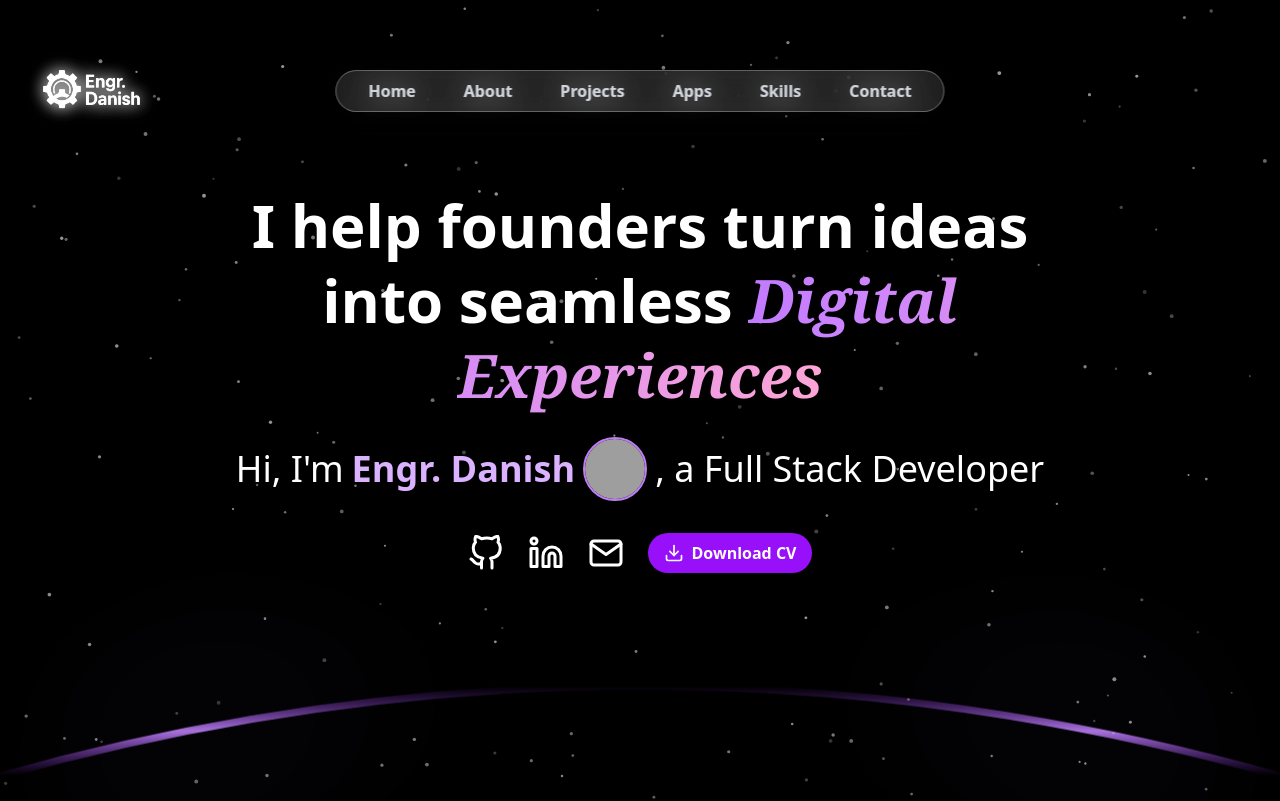
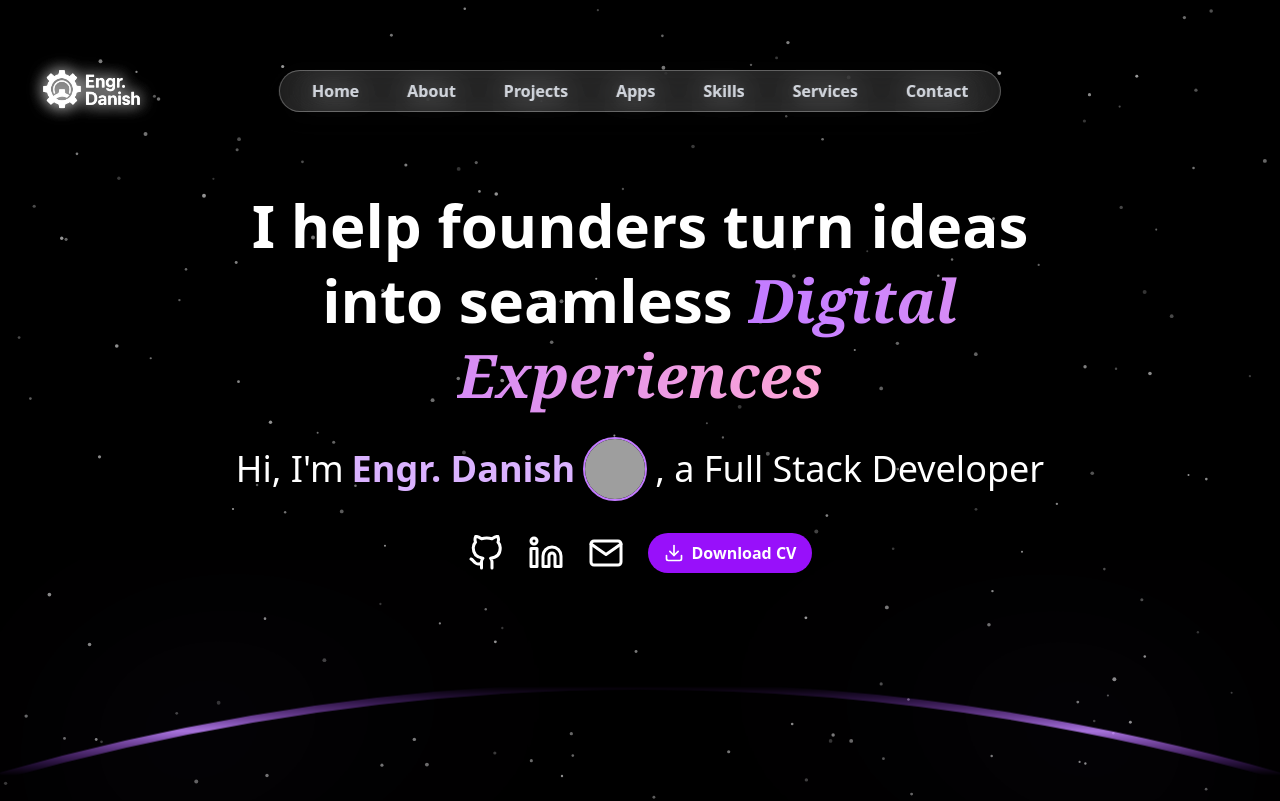
Before and after one commit to DanishHaji/Danish-Portfolio, a Next.js app: page / in a window 1280 px wide. Shown: the top 801 px of the page. Built offline with nearby package versions, Linux system fonts and the light colour scheme; grey boxes are pictures that could not be loaded.

Commit message:
updated Navbar

```diff
--- a/src/components/Navbar.tsx
+++ b/src/components/Navbar.tsx
@@ -4,7 +4,7 @@ import { useState } from "react";
 import Link from "next/link";
 import Image from "next/image";
 
-const navItems = ["home", "about", "projects", "apps", "skills", "contact"];
+const navItems = ["home", "about", "projects", "apps", "skills", "Services", "contact"];
 
 export default function Navbar() {
   const [isMenuOpen, setIsMenuOpen] = useState(false);
```
